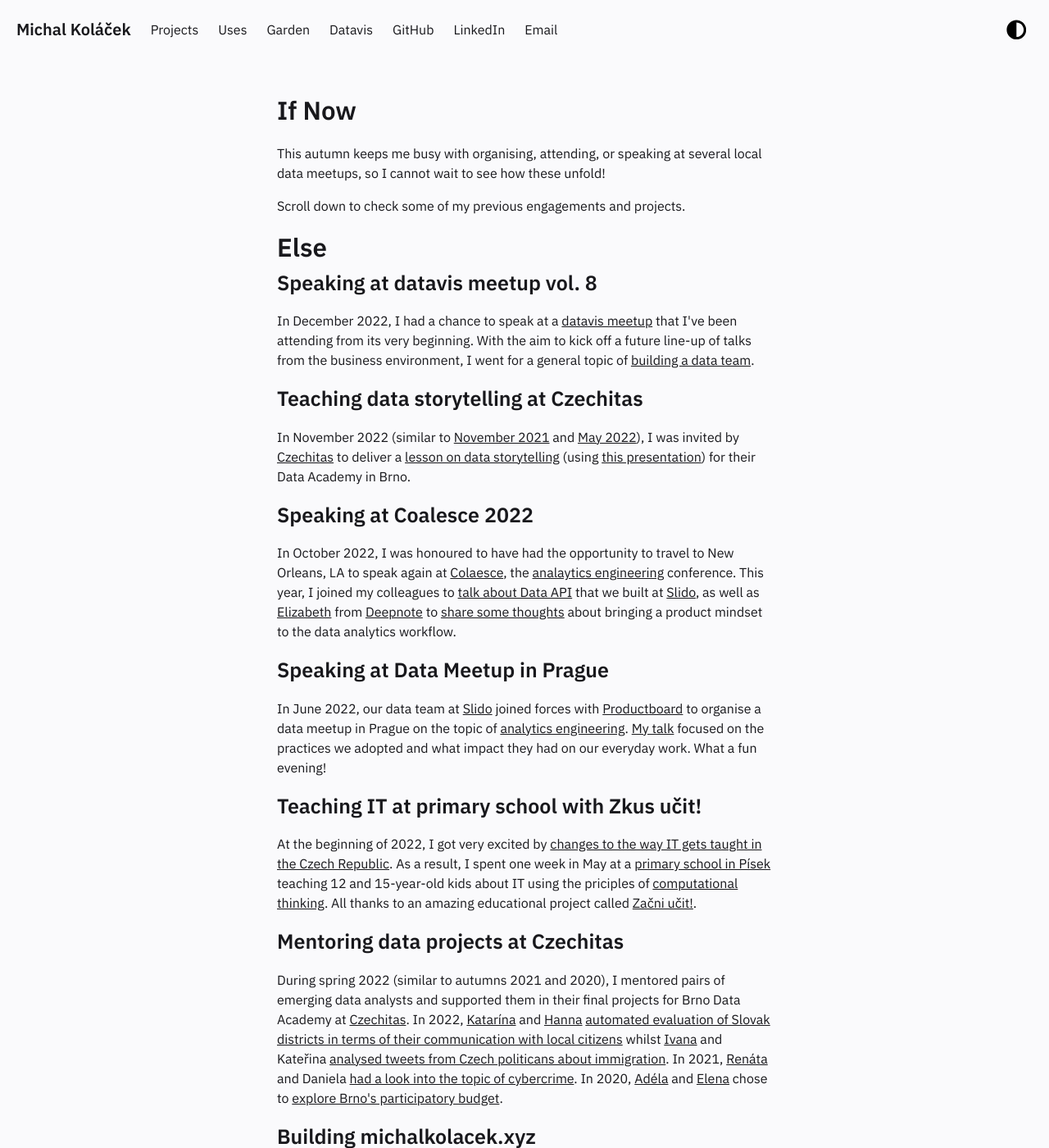
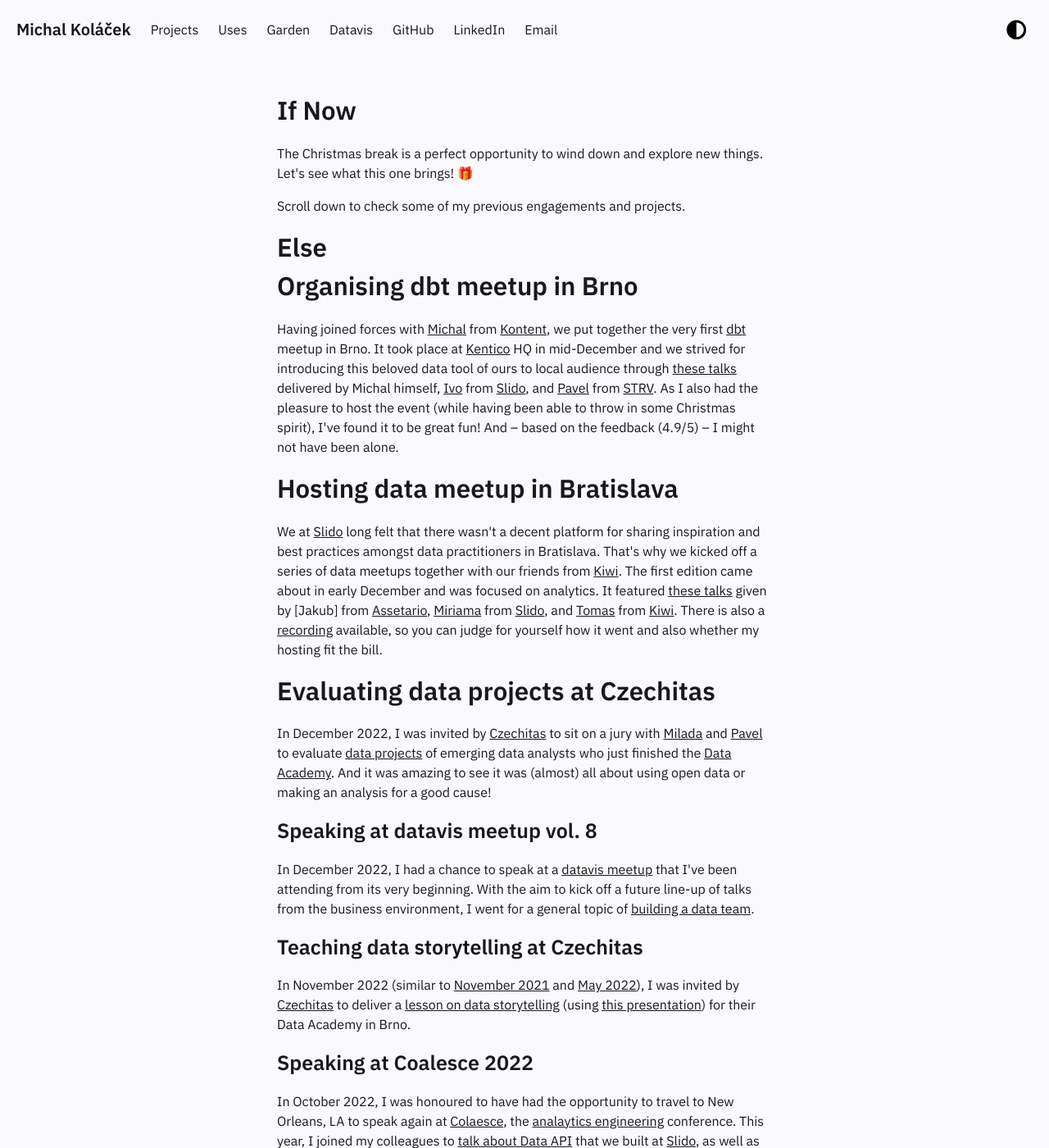
Before and after one commit to one-data-cookie/one-data-cookie.github.io, a Jekyll site: the page built from pages/projects.md, in a window 1280 px wide and 1400 px high. Shown: the whole window at 82% size. Built offline with Jekyll 4.4.1, drawn with Linux system fonts in a browser that asks for light colours; some of the changed text lies outside the part shown.

Commit message:
Add projects from Dec 22

```diff
--- a/pages/projects.md
+++ b/pages/projects.md
@@ -5,11 +5,20 @@
 ---
 
 ## If Now
-This autumn keeps me busy with organising, attending, or speaking at several local data meetups, so I cannot wait to see how these unfold!
+The Christmas break is a perfect opportunity to wind down and explore new things. Let's see what this one brings! 🎁
 
 Scroll down to check some of my previous engagements and projects.
 
 ## Else
+
+## Organising dbt meetup in Brno
+Having joined forces with [Michal](https://www.linkedin.com/in/dubravcik) from [Kontent](https://kontent.ai/), we put together the very first [dbt](https://www.getdbt.com/) meetup in Brno. It took place at [Kentico](https://www.kentico.com/) HQ in mid-December and we strived for introducing this beloved data tool of ours to local audience through [these talks](https://docs.google.com/presentation/d/1XZS-x6uIiNbAKBOUHOGq-c8pg7Q-uYYh2FbHIMqeSus/edit?usp=sharing) delivered by Michal himself, [Ivo](https://www.linkedin.com/in/ivan-steiner) from [Slido](https://www.slido.com/), and [Pavel](https://www.linkedin.com/in/jezekpavel) from [STRV](https://www.strv.com/). As I also had the pleasure to host the event (while having been able to throw in some Christmas spirit), I've found it to be great fun! And – based on the feedback (4.9/5) – I might not have been alone.
+
+## Hosting data meetup in Bratislava
+We at [Slido](https://www.slido.com/) long felt that there wasn't a decent platform for sharing inspiration and best practices amongst data practitioners in Bratislava. That's why we kicked off a series of data meetups together with our friends from [Kiwi](https://www.kiwi.com/). The first edition came about in early December and was focused on analytics. It featured [these talks](https://docs.google.com/presentation/d/16lasZVOzDS87bCialZzpAa2Q9JS2zEbx8mEaH5euN9c/edit?usp=sharing) given by [Jakub] from [Assetario](https://www.assetario.com/), [Miriama](https://www.linkedin.com/in/miriama-k%C5%99%C3%AD%C5%BEkov%C3%A1-998731114) from [Slido](https://www.slido.com/), and [Tomas](https://www.linkedin.com/in/tomas-tremko) from [Kiwi](https://www.kiwi.com/). There is also a [recording](https://www.youtube.com/watch?v=aiY3TYQfLNU) available, so you can judge for yourself how it went and also whether my hosting fit the bill.
+
+## Evaluating data projects at Czechitas
+In December 2022, I was invited by [Czechitas](https://www.czechitas.cz/en) to sit on a jury with [Milada](https://www.linkedin.com/in/milada-sejnohova) and [Pavel](https://www.linkedin.com/in/pavel-klammert-9500046b) to evaluate [data projects](https://docs.google.com/spreadsheets/d/1bag3ntZsNyq9fi0AK2qWAF-6qQiTyrRr3dIO4FrkWJ8/edit?usp=sharing) of emerging data analysts who just finished the [Data Academy](https://www.czechitas.cz/kurzy/digitalni-akademie-data). And it was amazing to see it was (almost) all about using open data or making an analysis for a good cause!
 
 ### Speaking at datavis meetup vol. 8
 In December 2022, I had a chance to speak at a [datavis meetup](https://datavismeetup.cz/) that I've been attending from its very beginning. With the aim to kick off a future line-up of talks from the business environment, I went for a general topic of [building a data team](https://docs.google.com/presentation/d/1vZcHtejtTQ7_QGLndS1ShC5O3jNxkKjjv5abtNH77M4/edit?usp=sharing).
@@ -27,7 +36,7 @@
 At the beginning of 2022, I got very excited by [changes to the way IT gets taught in the Czech Republic](https://revize.edu.cz/). As a result, I spent one week in May at a [primary school in Písek](https://www.zstylova.cz/eng/) teaching 12 and 15-year-old kids about IT using the priciples of [computational thinking](https://www.imysleni.cz/about-the-project). All thanks to an amazing educational project called [Začni učit!](https://zacniucit.cz/).
 
 ### Mentoring data projects at Czechitas
-During spring 2022 (similar to autumns 2021 and 2020), I mentored pairs of emerging data analysts and supported them in their final projects for Brno Data Academy at [Czechitas](https://www.czechitas.cz/en). In 2022, [Katarína](https://www.linkedin.com/in/katarina-hlavacova/) and [Hanna](https://www.linkedin.com/in/hanna-de-lange-146a8b147/) [automated evaluation of Slovak districts in terms of their communication with local citizens](https://medium.com/@hanna.de.lange1991/odkaz-pre-starostu-automation-and-analysis-of-slovak-districts-evaluation-in-their-interaction-220b6058bfdc) whilst [Ivana](https://www.linkedin.com/in/ivana-benova/) and Kateřina [analysed tweets from Czech politicans about immigration](https://medium.com/@ivca.benova/anal%C3%BDza-tweet%C5%AF-poslanc%C5%AF-zam%C4%9B%C5%99en%C3%A1-na-t%C3%A9ma-uprchlictv%C3%AD-v-letech-2015-a-2022-d3306ab96b43). In 2021, [Renáta](https://www.linkedin.com/in/renata-turonova/) and Daniela [had a look into the topic of cybercrime](https://public.tableau.com/views/DAPROJEKTJakbezpenojevkyberprostoru/Dashboard1?:language=en-GB&:display_count=n&:origin=viz_share_link).
+During spring 2022 (similar to autumns 2021 and 2020), I mentored pairs of emerging data analysts and supported them in their final projects for Brno's edition of [Data Academy](https://www.czechitas.cz/kurzy/digitalni-akademie-data) at [Czechitas](https://www.czechitas.cz/en). In 2022, [Katarína](https://www.linkedin.com/in/katarina-hlavacova/) and [Hanna](https://www.linkedin.com/in/hanna-de-lange-146a8b147/) [automated evaluation of Slovak districts in terms of their communication with local citizens](https://medium.com/@hanna.de.lange1991/odkaz-pre-starostu-automation-and-analysis-of-slovak-districts-evaluation-in-their-interaction-220b6058bfdc) whilst [Ivana](https://www.linkedin.com/in/ivana-benova/) and Kateřina [analysed tweets from Czech politicans about immigration](https://medium.com/@ivca.benova/anal%C3%BDza-tweet%C5%AF-poslanc%C5%AF-zam%C4%9B%C5%99en%C3%A1-na-t%C3%A9ma-uprchlictv%C3%AD-v-letech-2015-a-2022-d3306ab96b43). In 2021, [Renáta](https://www.linkedin.com/in/renata-turonova/) and Daniela [had a look into the topic of cybercrime](https://public.tableau.com/views/DAPROJEKTJakbezpenojevkyberprostoru/Dashboard1?:language=en-GB&:display_count=n&:origin=viz_share_link).
 In 2020, [Adéla](https://www.linkedin.com/in/adela-procha/) and [Elena](https://www.linkedin.com/in/elena-gorokhova/) chose to [explore Brno's participatory budget](https://public.tableau.com/views/PaRo-grafy1/NavigationDB?:language=en-GB&:display_count=n&:origin=viz_share_link).
 
 ### Building michalkolacek.xyz
```
